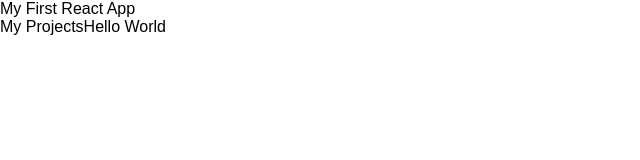
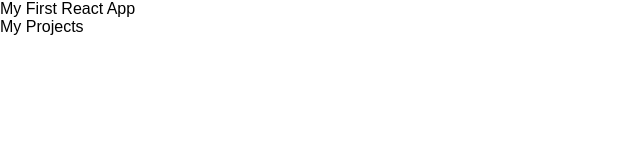
Before and after one commit to Angular-Projects-V-1-to-X/react-learning, a React (Create React App) app: page / in a window 1280 px wide. Shown: the top 160 px of the page, without its empty margins (0-640 px from the left). Built offline with nearby package versions, Linux system fonts and the light colour scheme.

Commit message:
03 - Adding Array as STATE to App Component

```diff
--- a/src/App.js
+++ b/src/App.js
@@ -3,11 +3,31 @@ import Projects from './Components/Projects';
 import './App.css';
 
 class App extends Component {
+  constructor(){
+    super();
+    this.state = {
+      projects: [
+        {
+          title: 'Business Website',
+          category: 'Web Design'
+        },
+        {
+          title: 'Social App',
+          category: 'Mobile Development'
+        },
+        {
+          title: 'Ecommerce Shopping Cart',
+          category: 'Web Development'
+        }
+      ]
+    }
+  }
+
   render() {
     return (
       <div className="App">
         My First React App
-        <Projects test="Hello World"/>
+        <Projects projects={this.state.projects} />
       </div>
     );
   }
--- a/src/Components/Projects.js
+++ b/src/Components/Projects.js
@@ -3,10 +3,10 @@ import React, { Component } from 'react';
 
 class Projects extends Component {
   render() {
+    console.log(this.props);
     return (
       <div className="Projects">
         My Projects
-        {this.props.test}
       </div>
     );
   }
```
